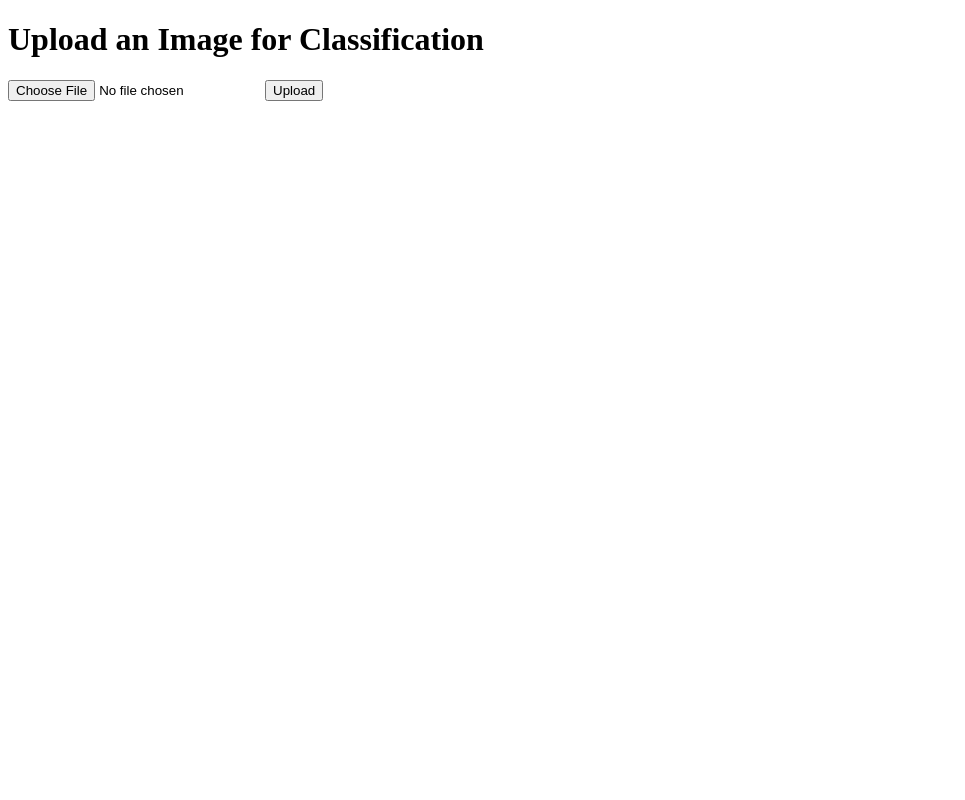
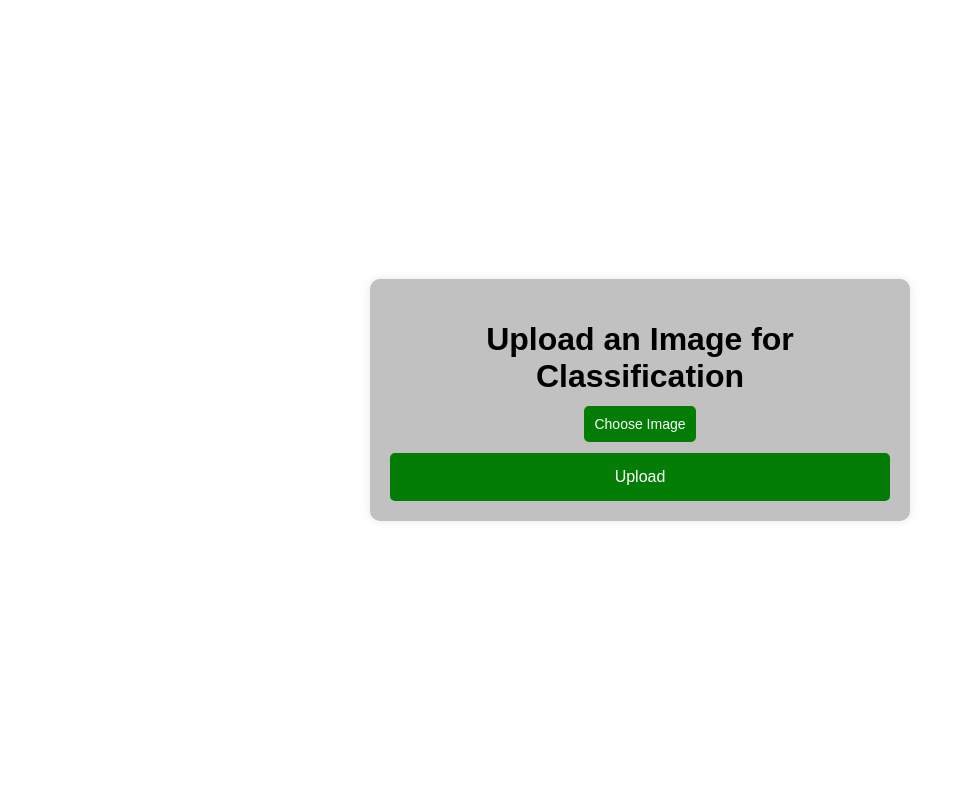
Before and after one commit to karmakaragradwip02/rice_image_detection_cnn, a Flask app: page / in a window 1280 px wide. Shown: the whole page, without its empty margins (0-965 px from the left). Run offline with Flask 3, Linux system fonts and the light colour scheme.

Commit message:
flask app done

```diff
--- a/app.py
+++ b/app.py
@@ -1,13 +1,13 @@
-from flask import Flask, request, render_template
+from flask import Flask, request, render_template, send_from_directory
 import os
-from RiceImgClassification.pipeline import PredictionPipeline
+from src.RiceImgClassification.pipeline.prediction import PredictionPipeline
 
 app = Flask(__name__)
 
 # Route for the homepage
 @app.route('/')
 def home():
-    return render_template('templates/index.html')
+    return render_template('index.html')
 
 # Route to handle image upload and prediction
 @app.route('/predict', methods=['POST'])
@@ -28,7 +28,12 @@ def predict():
         prediction_pipeline = PredictionPipeline(file_path)
         predicted_class = prediction_pipeline.predict()
 
-        return f'The predicted class is: {predicted_class}'
+        return render_template('result.html', image_path=file.filename, predicted_class=predicted_class)
+
+# Route to serve uploaded images
+@app.route('/uploads/<filename>')
+def uploaded_file(filename):
+    return send_from_directory('uploads', filename)
 
 if __name__ == '__main__':
     # Ensure the uploads directory exists
--- a/templates/index.html
+++ b/templates/index.html
@@ -1,13 +1,83 @@
 <!DOCTYPE html>
-<html>
+<html lang="en">
 <head>
+    <meta charset="UTF-8">
+    <meta name="viewport" content="width=device-width, initial-scale=1.0">
     <title>Rice Image Classification</title>
+    <style>
+        body {
+            font-family: Arial, sans-serif;
+            background-color: #ffffff;
+            display: flex;
+            justify-content: center;
+            align-items: center;
+            height: 100vh;
+            margin: 0;
+        }
+        .container {
+            background-color: #c1c1c1;
+            padding: 20px;
+            border-radius: 10px;
+            box-shadow: 0 0 10px rgba(0, 0, 0, 0.1);
+            text-align: center;
+            max-width: 500px;
+            width: 100%;
+        }
+        h1 {
+            margin-bottom: 20px;
+        }
+        form {
+            display: flex;
+            flex-direction: column;
+            align-items: center;
+            gap: 20px;
+        }
+        .file-input-container {
+            position: relative;
+            width: 100%;
+        }
+        .file-input-label {
+            display: -moz-box;
+            background-color: #037d05;
+            color: white;
+            padding: 10px; /* Changed from 15px to 10px */
+            border-radius: 5px;
+            cursor: pointer;
+            text-align: center;
+            font-size: 14px; /* Changed from 16px to 14px */
+            width: 100%;
+        }
+        .file-input-label:hover {
+            background-color: #037d05;
+        }
+        input[type="file"] {
+            display: none;
+        }
+        input[type="submit"] {
+            background-color: #037d05;
+            color: white;
+            border: none;
+            padding: 15px;
+            border-radius: 5px;
+            cursor: pointer;
+            font-size: 16px;
+            width: 100%;
+        }
+        input[type="submit"]:hover {
+            background-color: #037d05;
+        }
+    </style>
 </head>
 <body>
-    <h1>Upload an Image for Classification</h1>
-    <form action="/predict" method="post" enctype="multipart/form-data">
-        <input type="file" name="file" accept="image/*">
-        <input type="submit" value="Upload">
-    </form>
+    <div class="container">
+        <h1>Upload an Image for Classification</h1>
+        <form action="/predict" method="post" enctype="multipart/form-data">
+            <div class="file-input-container">
+                <label for="file-input" class="file-input-label">Choose Image</label>
+                <input type="file" id="file-input" name="file" accept="image/*" required>
+            </div>
+            <input type="submit" value="Upload">
+        </form>
+    </div>
 </body>
 </html>
```
Also changed, not shown: src/RiceImgClassification/pipeline/prediction.py (+8 -11 lines), templates/result.html (added, +61 -0 lines), 1 other file.
